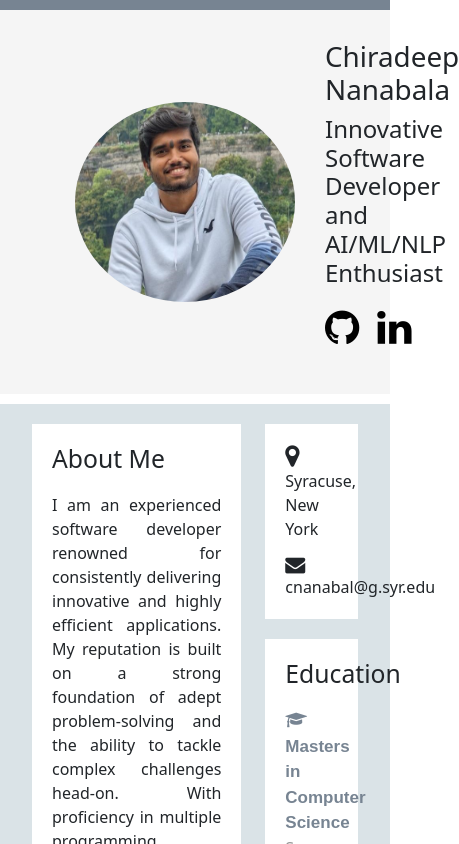
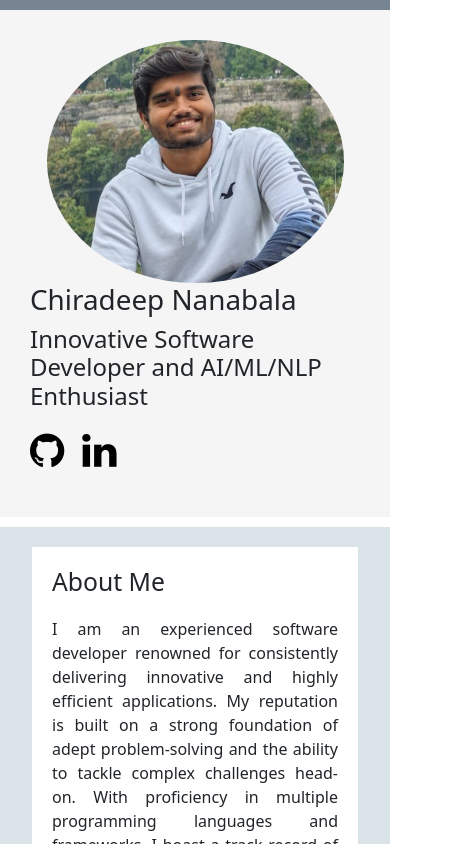
Before and after one commit to chiradeep-nanabala/chiradeep-nanabala.github.io, an Angular app: page / in a window 390 px wide. Shown: the top 844 px of the page, 459 px wide, since content can reach past the window. Built offline with nearby package versions, Linux system fonts and the light colour scheme.

Commit message:
Bootstrap Changes for Mobile Version

```diff
--- a/src/app/app.component.css
+++ b/src/app/app.component.css
@@ -1,6 +1,6 @@
 .profile-image{
     border-radius: 50%;
-    margin-right: 30px;
+    /* margin-right: 30px; */
     flex-shrink: 0;
 }
 
@@ -13,9 +13,9 @@
 }
 
 .header{
-    display: flex;
-    align-items: center;
-    padding: 30px 75px;
+    /* display: flex;
+    align-items: center;  */
+    padding: 30px;
     background: #f5f5f5;
     border-top: 10px solid #778492;
 }
--- a/src/app/app.component.html
+++ b/src/app/app.component.html
@@ -1,6 +1,9 @@
 <div class="header">
-  <img class="profile-image" src="assets/images/profile_image.jpg" alt="CN" style="width:220px; height:200px;"/>
-  <div class="profile-content">
+  <div class="row">
+    <div class="col-xl-2 col-lg-2 col-md-2 col-sm-12 col-xs-12 text-center">
+      <img class="profile-image" src="assets/images/profile_image.jpg" alt="CN" style="width:90%;"/>
+    </div>
+    <div class="col-xl-10 col-lg-10 col-md-10 col-sm-12 col-xs-12 my-auto">
         <h1 class="name">Chiradeep Nanabala</h1>
         <h2 class="desc">Innovative Software Developer and AI/ML/NLP Enthusiast</h2>
         <ul class="social list-inline">
@@ -10,10 +13,11 @@
         </ul>
     </div>
   </div>
+</div>
 
 <div class="body">
     <div class="row body-margin">
-      <div class="col-8">
+      <div class="col-xl-8 col-lg-8 col-md-8 col-sm-12 col-xs-12">
         <div class="section">
             <h2 class="heading">About Me</h2>
             <div class="content justify">
@@ -151,7 +155,7 @@
         </div>
       </div>
 
-      <div class="col-4">
+      <div class="col-xl-4 col-lg-4 col-md-4 col-sm-12 col-xs-12">
         <div class="section">
           <div>
               <div class="item-list"> <i class="fa fa-map-marker" aria-hidden="true" style="vertical-align: bottom; font-size: 25px; margin-right: 10.5px; "></i> Syracuse, New York </div>
```
Also changed, not shown: 3 other files (tests, documents, lock files or other folders). Lines whose indentation alone changed are shown as unchanged.
